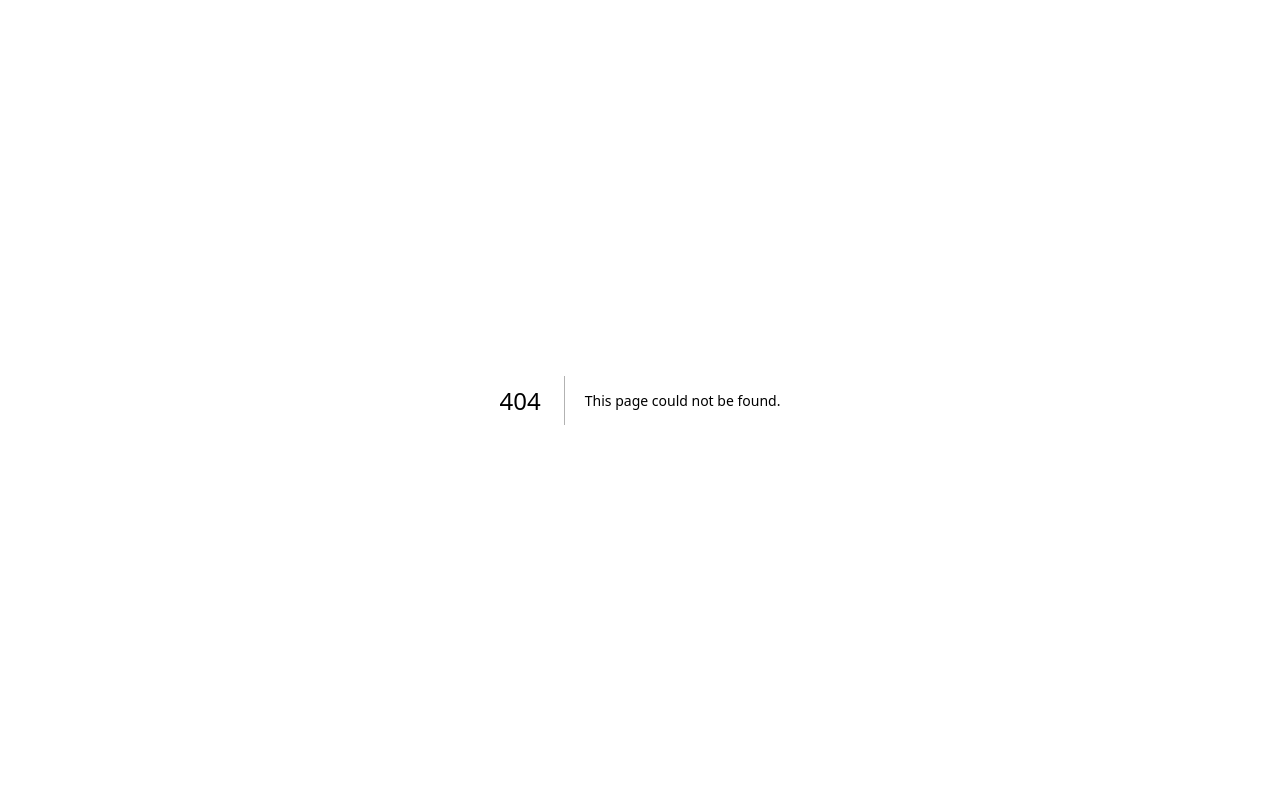
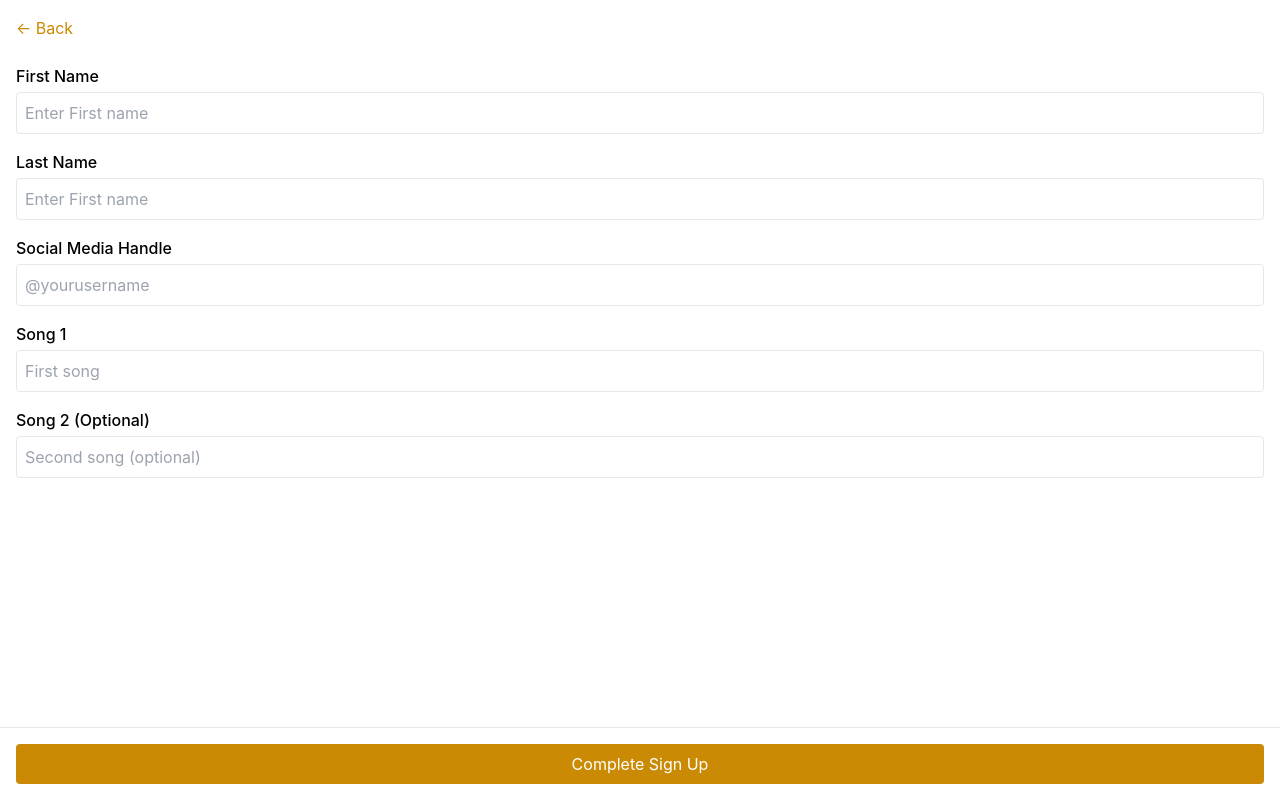
Before and after one commit to stevenxzhou/openmic, a Next.js app in the folder web/: page /openmic/events/1/signup/ in a window 1280 px wide. Before the commit this address had no page. Built offline with nearby package versions, Linux system fonts and the light colour scheme; no server answers.

Commit message:
update performance signup flow.

```diff
--- /dev/null
+++ b/web/app/page.tsx
@@ -0,0 +1,10 @@
+"use client";
+
+import React from "react";
+import EventsView from "@/views/EventsView";
+
+const HomePage = () => {
+    return <EventsView />;
+};
+
+export default HomePage;
--- a/web/next.config.mjs
+++ b/web/next.config.mjs
@@ -1,6 +1,6 @@
 /** @type {import('next').NextConfig} */
 
-const prefix = process.env.NEXT_PUBLIC_BASE_PATH || '';
+const prefix = process.env.NEXT_PUBLIC_BASE_PATH || '/openmic';
 
 const nextConfig = {
     basePath: prefix,
--- a/web/views/EventsView.tsx
+++ b/web/views/EventsView.tsx
@@ -3,19 +3,9 @@ import { EventCard } from "@/components/EventCard";
 import { useEvents } from "@/hooks/useEvents"; // Adjust the path based on your project structure
 import React from "react";
 import ErrorView from "./ErrorView";
-import { useGlobalContext } from "@/context/useGlobalContext";
 
 const EventsView = () => {
     const { events, error } = useEvents();
-    const { user }  = useGlobalContext();
-
-    if (!user.authenticated) {
-        return (
-            <>
-                {typeof window !== "undefined" && window.location.replace("/openmic/login")}
-            </>
-        );
-    }
 
     if (error) {
         return (
--- a/web/views/PerformanceSignUpView.tsx
+++ b/web/views/PerformanceSignUpView.tsx
@@ -1,40 +1,43 @@
 import React, {useState} from "react"
 import usePerformances from "@/hooks/usePerformances"
 import Link from "next/link"
+import { useGlobalContext } from "@/context/useGlobalContext";
+import { useRouter } from 'next/navigation';
 
 const SignUpView = ({...props}) => {
 
+  const router = useRouter();
   const eventId = parseInt(props.eventId, 10);
 
   // Form state
-  const [name, setName] = useState("")
+  const [firstName, setFirstName] = useState("")
+  const [lastName, setLastName] = useState("")
   const [socialMedia, setSocialMedia] = useState("")
   const [song1, setSong1] = useState("")
   const [song2, setSong2] = useState("")
   const { performances, addPerformance } = usePerformances(eventId)
+  const { user }  = useGlobalContext();
 
   // Add performance handler
   const addPerformanceHandler = () => {
-    if (!name || !song1 || !song2) {
-      alert("Please fill in all fields")
+    if ((user.authenticated && !song1) || (!user.authenticated && (!firstName || !lastName || !socialMedia || !song1))) {
+      alert("Please fill all fields")
       return
     }
-    const newPerformance = {
-      event_id: 1,
-      event_title: "Summer Festival",
-      performance_id: 1,
+
+    let newPerformance = {
+      event_id: eventId,
       performance_index: (performances.length + 1) * 10,
       songs: [song1, song2],
       status: "PENDING",
-      user_id: 1,
-      first_name: "",
-      social_media_alias: socialMedia,
+      email: user.email,
+      first_name: firstName,
+      last_name: lastName,
+      social_media_alias: socialMedia
     }
+
     addPerformance(newPerformance)
-    setName("")
-    setSocialMedia("")
-    setSong1("")
-    setSong2("")
+    router.push(`/events/${eventId}/performances/`);
   }
 
   return (
@@ -47,14 +50,28 @@ const SignUpView = ({...props}) => {
       </div>
 
       <div className="space-y-4">
+        {
+          !user.authenticated && (
+            <>
               <div>
-          <label className="block mb-1 font-medium">Your Name</label>
+                <label className="block mb-1 font-medium">First Name</label>
                 <input
                   type="text"
-            value={name}
-            onChange={(e) => setName(e.target.value)}
+                  value={firstName}
+                  onChange={(e) => setFirstName(e.target.value)}
                   className="w-full p-2 border rounded focus:ring-2 focus:ring-yellow-300 focus:border-yellow-500 outline-none"
-            placeholder="Enter your name"
+                  placeholder="Enter First name"
+                />
+              </div>
+
+              <div>
+                <label className="block mb-1 font-medium">Last Name</label>
+                <input
+                  type="text"
+                  value={lastName}
+                  onChange={(e) => setLastName(e.target.value)}
+                  className="w-full p-2 border rounded focus:ring-2 focus:ring-yellow-300 focus:border-yellow-500 outline-none"
+                  placeholder="Enter First name"
                 />
               </div>
 
@@ -68,6 +85,9 @@ const SignUpView = ({...props}) => {
                   placeholder="@yourusername"
                 />
               </div>
+            </>
+          )
+        }
 
         <div>
           <label className="block mb-1 font-medium">Song 1</label>
--- a/web/views/UserLoginView.tsx
+++ b/web/views/UserLoginView.tsx
@@ -2,15 +2,22 @@ import { useState } from 'react';
 import { login } from '../api/user';
 import { useGlobalContext, ActionType } from '@/context/useGlobalContext';
 import { useRouter } from 'next/navigation';
+import Link from 'next/link';
 
 const UserLoginView = () => {
+    const { user }  = useGlobalContext();
+    const router = useRouter();
+
+    if (user.authenticated) {
+        router.push('/events');
+    }
+
     const [formData, setFormData] = useState({
         email: '',
         password: ''
     });
 
     const { dispatch } = useGlobalContext();
-    const router = useRouter();
 
     // Handle form submission
     const handleSubmit = async (e: React.FormEvent<HTMLFormElement>) => {
@@ -102,12 +109,20 @@ const UserLoginView = () => {
                     {/* Sign Up Link */}
                     <div className="mt-6 text-center">
                         <span className="text-sm text-gray-600">Don't have an account? </span>
-                        <a
+                        <Link
                             href="/signup"
                             className="text-sm text-blue-600 hover:text-blue-800 font-medium"
                         >
                             Sign up
-                        </a>
+                        </Link>
+                    </div>
+                    <div className="mt-2 text-center">
+                        <Link
+                            href="/events"
+                            className="text-sm text-gray-500 hover:text-blue-600 underline"
+                        >
+                            Continue as guest
+                        </Link>
                     </div>
                 </div>
             </div>
--- a/web/views/UserSignupView.tsx
+++ b/web/views/UserSignupView.tsx
@@ -1,7 +1,16 @@
 import { ChangeEvent, FormEvent, useState } from "react";
 import { signup } from '../api/user';
+import { useGlobalContext } from "@/context/useGlobalContext";
+import { useRouter } from 'next/navigation';
 
 const UserSignupView = () => {
+
+    const { user }  = useGlobalContext();
+    const router = useRouter();
+
+    if (user.authenticated) {
+        router.push('/events');
+    }
 
     const [formData, setFormData] = useState({
         email: '',
```
Also changed, not shown: web/api/performance.ts (+5 -3 lines), 2 other files (tests, documents, lock files or other folders). Lines whose indentation alone changed are shown as unchanged.
